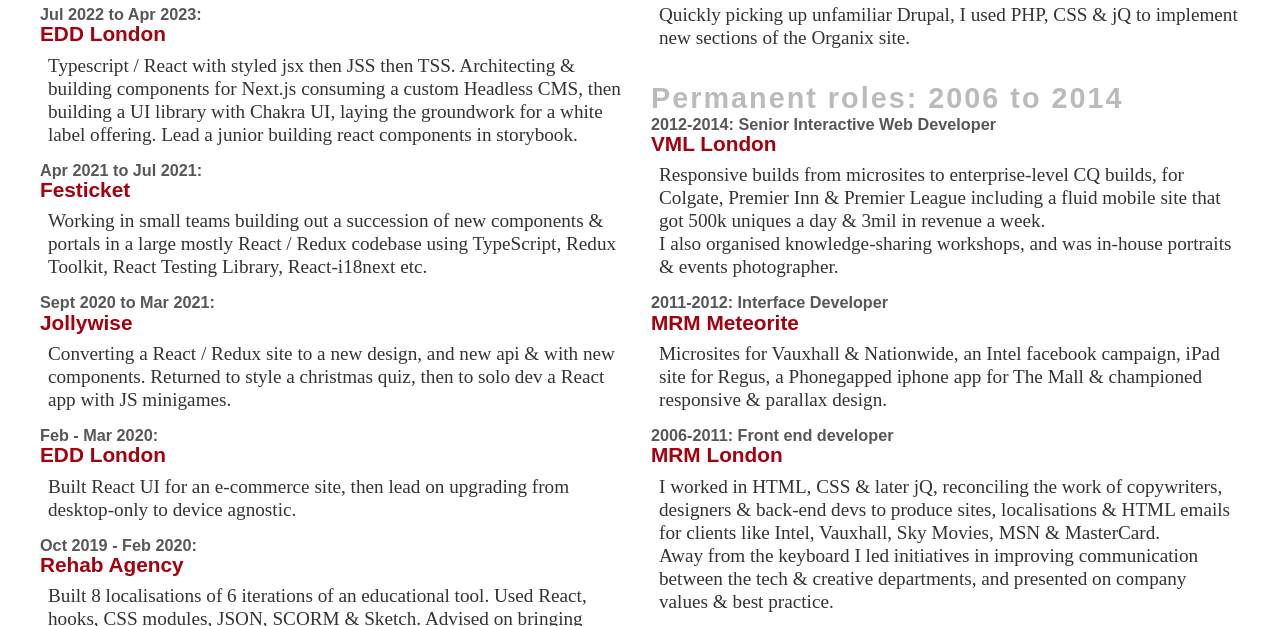
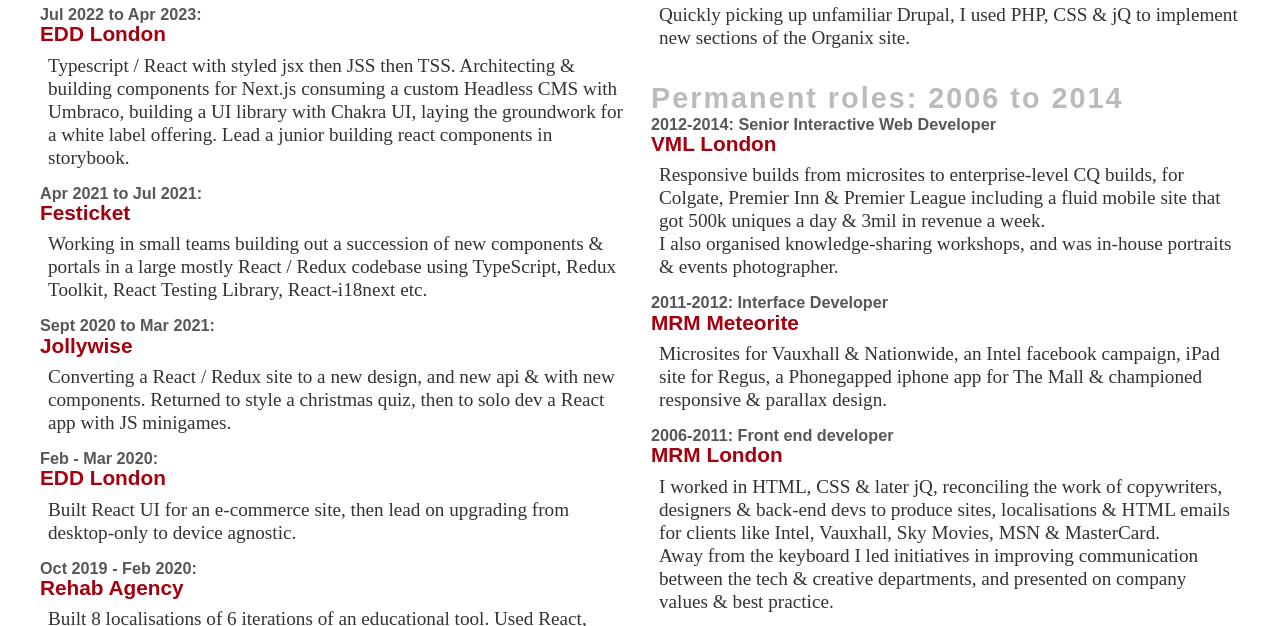
Before and after one commit to DanielGovan/cv_page, a Gatsby site: page / in a window 1280 px wide. Shown: the part 175-801 px from the top of the page. Built offline with nearby package versions, Linux system fonts and the light colour scheme; Gatsby itself is replaced by a stand-in of ours.

Commit message:
Umbraco note

```diff
--- a/src/pages/index.js
+++ b/src/pages/index.js
@@ -27,10 +27,10 @@
         <SectionHeader>Front End Contractor since 2014</SectionHeader>
         <Place time="Jul 2022 to Apr 2023:" place="EDD London">
           Typescript / React with styled jsx then JSS then TSS. Architecting
-          &amp; building components for Next.js consuming a custom Headless CMS,
-          then building a UI library with Chakra UI, laying the groundwork for a
-          white label offering. Lead a junior building react components in
-          storybook.
+          &amp; building components for Next.js consuming a custom Headless CMS
+          with Umbraco, building a UI library with Chakra UI, laying the
+          groundwork for a white label offering. Lead a junior building react
+          components in storybook.
         </Place>
         <Place time="Apr 2021 to Jul 2021:" place="Festicket">
           Working in small teams building out a succession of new components
```
